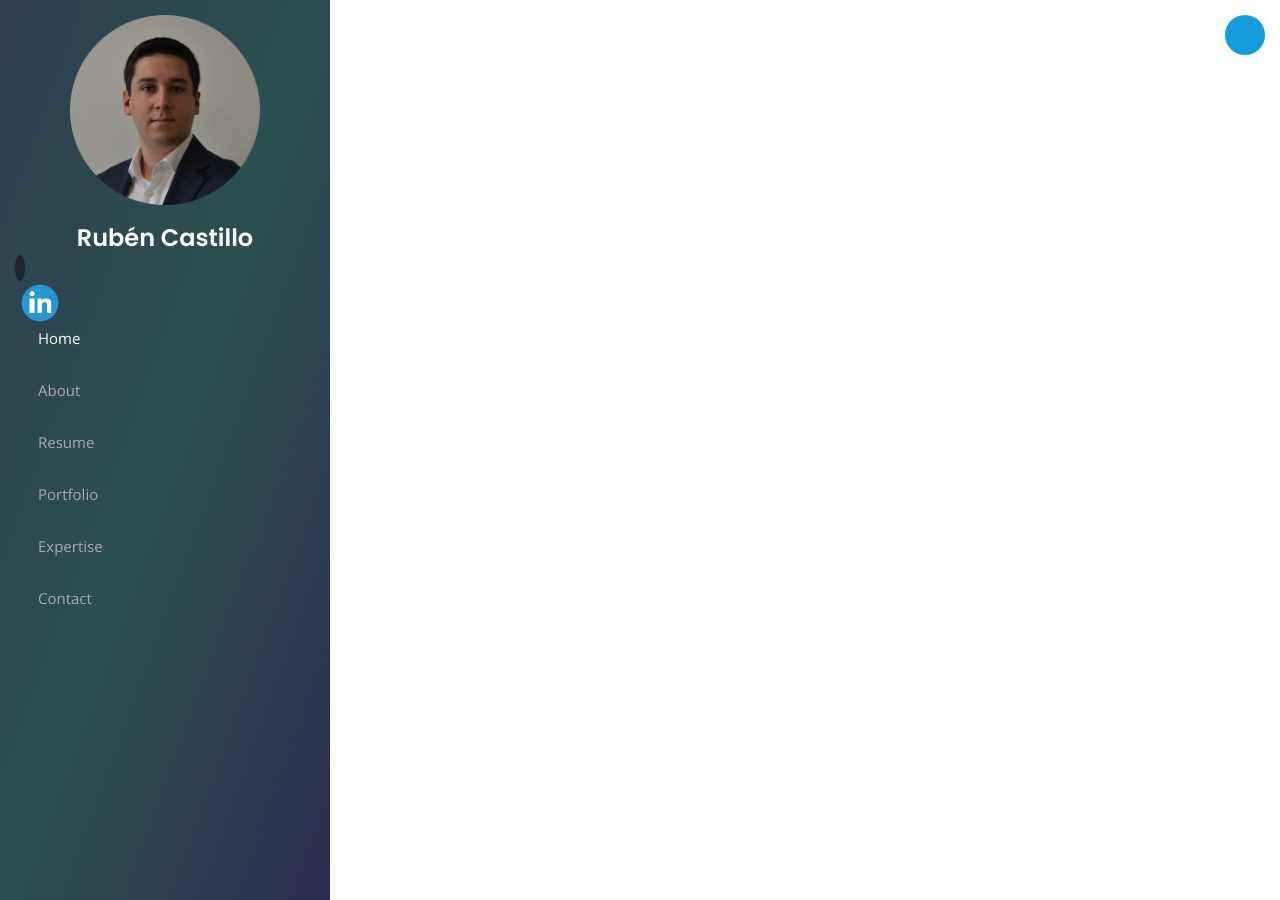
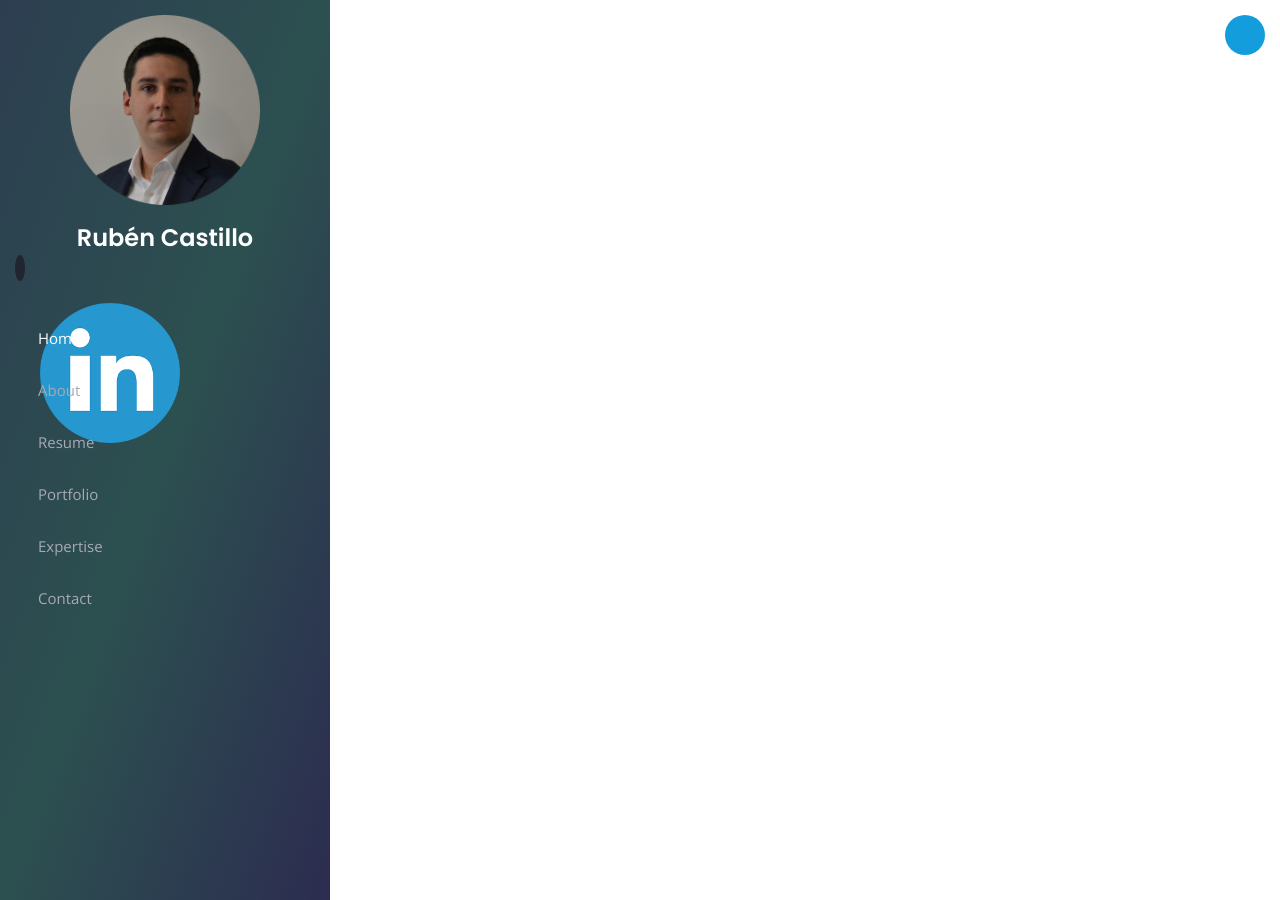
Before and after one commit to rbcastillo/rbcastillo.github.io, a Jekyll site: the page index.html, which Jekyll copies as it is, in a window 1280 px wide. Built offline with Jekyll 4.4.1, drawn with Linux system fonts in a browser that asks for light colours.

Commit message:
Update index.html

```diff
--- a/index.html
+++ b/index.html
@@ -59,7 +59,7 @@
             <img src="assets/img/RubenCloseupRound.png" alt="" class="img-fluid rounded-circle">
             <h1 class="text-light"><a href="index.html">Rubén Castillo</a></h1>
             <div class="social-links mt-3 text-center">
-                <a href="https://www.linkedin.com/in/rubencastillosanchez/"><img src="assets/img/linkedin_logo.png" style="width:50px;height:50px;"></a>
+                <a href="https://www.linkedin.com/in/rubencastillosanchez/" target="_blank"><img src="assets/img/linkedin_logo.png"></a>
             </div>
         </div>
 
```
